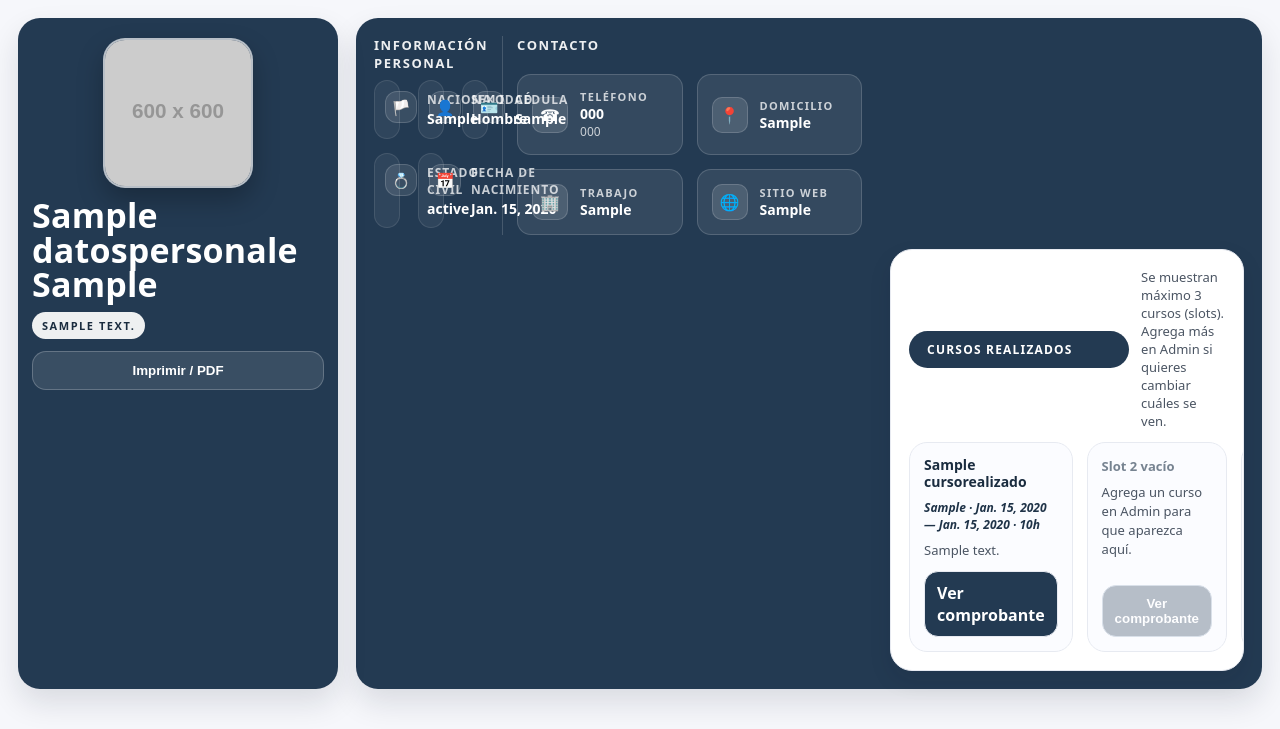
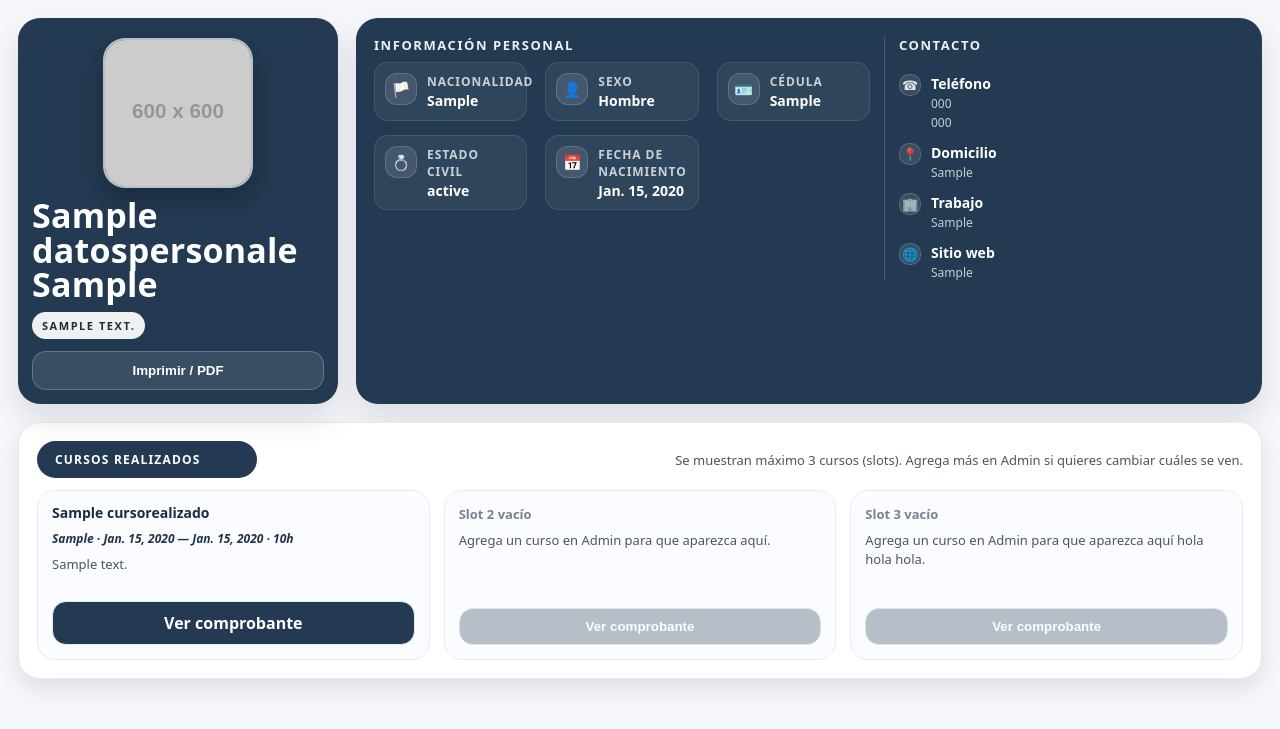
Before and after one commit to ANTHOX12/Proyectobasededatos, a Django app: page / in a window 1280 px wide. Shown: the top 729 px of the page. Run offline with Django 5.2, Linux system fonts and the light colour scheme; tables that the repository leaves empty hold one stand-in row (values such as "Sample post"); grey boxes labelled with a size stand in for pictures from a placeholder-image service; some libraries are stand-ins or nearby versions.

Commit message:
cambios231

```diff
--- a/tasks/templates/home.html
+++ b/tasks/templates/home.html
@@ -225,65 +225,6 @@
 .bullets b{
   color:#fff;
   font-weight: 900;
-}
-/* GRID DE CONTACTO */
-.contact-grid{
-  display:grid;
-  grid-template-columns: repeat(2, 1fr);
-  gap: 14px;
-}
-
-@media (max-width: 980px){
-  .contact-grid{
-    grid-template-columns: 1fr;
-  }
-}
-
-/* CARD REUTILIZABLE (MISMA IDEA QUE INFO PERSONAL) */
-.info-card{
-  display:flex;
-  gap: 12px;
-  align-items:center;
-  padding: 14px;
-  border-radius: 14px;
-  background: rgba(255,255,255,.08);
-  border: 1px solid var(--line);
-}
-
-/* ICONO */
-.info-ico{
-  width: 36px;
-  height: 36px;
-  border-radius: 10px;
-  display:flex;
-  align-items:center;
-  justify-content:center;
-  background: rgba(255,255,255,.12);
-  border: 1px solid var(--line);
-  font-size: 16px;
-}
-
-/* TEXTO */
-.info-label{
-  font-size: 11px;
-  letter-spacing: .12em;
-  text-transform: uppercase;
-  color: var(--muted2);
-  font-weight: 800;
-  display:block;
-}
-
-.info-value{
-  font-size: 14px;
-  font-weight: 900;
-  color: #fff;
-  display:block;
-}
-
-.info-sub{
-  font-size: 12px;
-  color: var(--muted2);
-  display:block;
 }
 
     .info-col{
@@ -633,44 +574,40 @@
         <div class="info-col">
           <h2>Contacto</h2>
 
-  <div class="contact-grid">
-    <div class="info-card">
-      <div class="info-ico">☎</div>
+          <div class="irow">
+            <div class="ico">☎</div>
             <div>
-        <span class="info-label">Teléfono</span>
-        <span class="info-value">{{ perfil.telefono_convencional|default:"-" }}</span>
-        {% if perfil.telefono_fijo %}
-          <span class="info-sub">{{ perfil.telefono_fijo }}</span>
-        {% endif %}
+              <b>Teléfono</b>
+              <div class="small">{{ perfil.telefono_convencional|default:"-" }}</div>
+              {% if perfil.telefono_fijo %}<div class="small">{{ perfil.telefono_fijo }}</div>{% endif %}
             </div>
           </div>
 
-    <div class="info-card">
-      <div class="info-ico">📍</div>
+          <div class="irow">
+            <div class="ico">📍</div>
             <div>
-        <span class="info-label">Domicilio</span>
-        <span class="info-value">{{ perfil.direccion_domiciliaria|default:"No registrada" }}</span>
+              <b>Domicilio</b>
+              <div class="small">{{ perfil.direccion_domiciliaria|default:"No registrada" }}</div>
             </div>
           </div>
 
-    <div class="info-card">
-      <div class="info-ico">🏢</div>
+          <div class="irow">
+            <div class="ico">🏢</div>
             <div>
-        <span class="info-label">Trabajo</span>
-        <span class="info-value">{{ perfil.direccion_de_trabajo|default:"No registrada" }}</span>
+              <b>Trabajo</b>
+              <div class="small">{{ perfil.direccion_de_trabajo|default:"No registrada" }}</div>
             </div>
           </div>
 
-    <div class="info-card">
-      <div class="info-ico">🌐</div>
+          <div class="irow">
+            <div class="ico">🌐</div>
             <div>
-        <span class="info-label">Sitio web</span>
-        <span class="info-value">{{ perfil.sitioweb|default:"-" }}</span>
+              <b>Sitio web</b>
+              <div class="small">{{ perfil.sitioweb|default:"-" }}</div>
             </div>
           </div>
         </div>
       </div>
-
 
       <!-- Cursos: 3 slots fijos (lineales) -->
 <div class="card">
```
Lines whose indentation alone changed are shown as unchanged.
